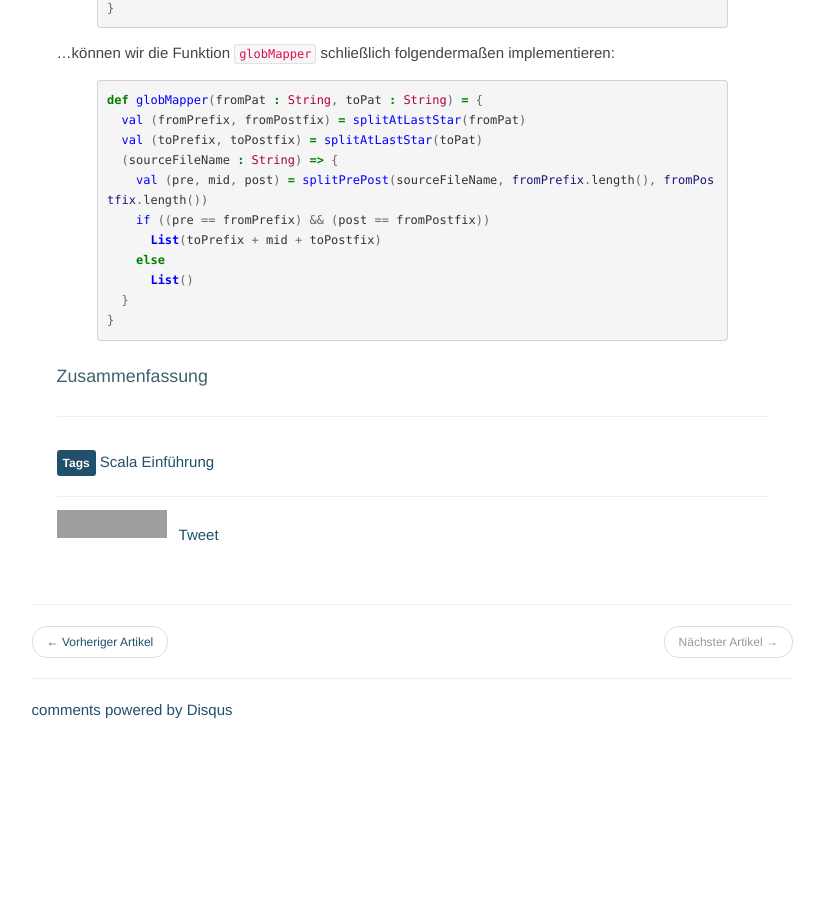
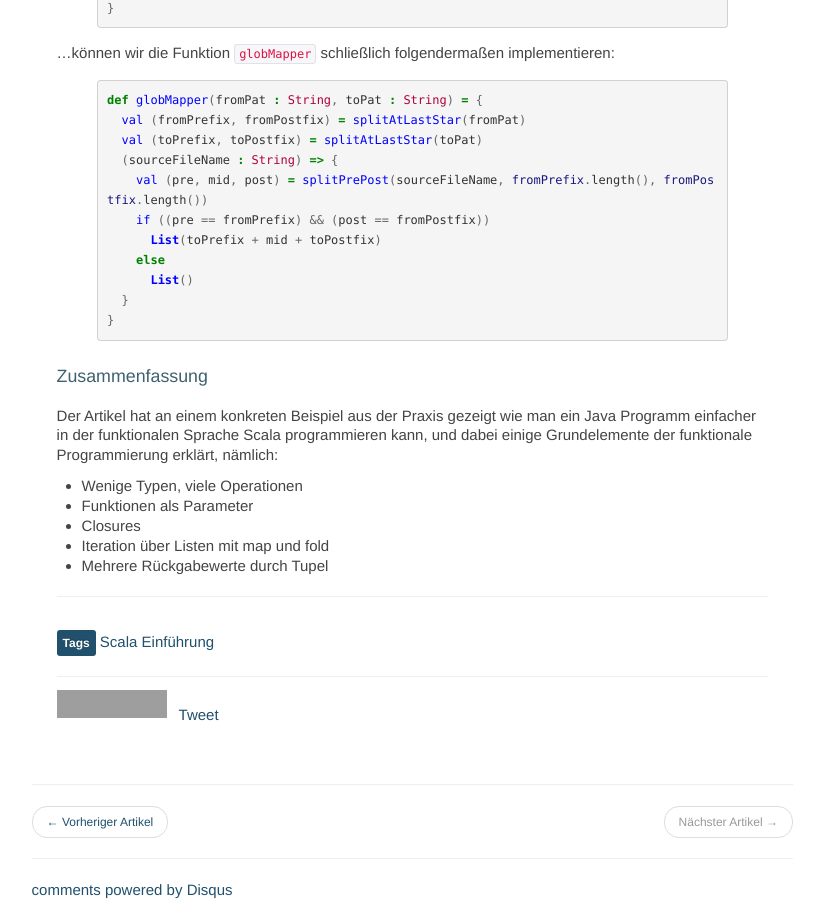
Before and after one commit to funktionale-programmierung/funktionale-programmierung.github.com, a Jekyll site: the page built from _posts/2013-05-02-Funktionale-Einfuehreung-Ant.md, in a window 1280 px wide and 900 px high, scrolled down 7632 px. Shown: the whole window, without its empty margins (359-1183 px from the left). Built offline with Jekyll 4.4.1, drawn with Linux system fonts in a browser that asks for light colours; some web fonts are replaced; comment, search, counter and statistics services are not loaded; before the commit the page ends 8352 px from its top, so only the background shows below that; grey boxes are pictures that could not be loaded.

Commit message:
Zusammenfassung

```diff
--- a/_posts/2013-05-02-Funktionale-Einfuehreung-Ant.md
+++ b/_posts/2013-05-02-Funktionale-Einfuehreung-Ant.md
@@ -483,6 +483,15 @@ def globMapper(fromPat : String, toPat : String) = {
 
 ## Zusammenfassung
 
+Der Artikel hat an einem konkreten Beispiel aus der Praxis gezeigt wie
+man ein Java Programm einfacher in der funktionalen Sprache Scala
+programmieren kann, und dabei einige Grundelemente der funktionale
+Programmierung erklärt, nämlich:
 
+- Wenige Typen, viele Operationen
+- Funktionen als Parameter
+- Closures
+- Iteration über Listen mit map und fold
+- Mehrere Rückgabewerte durch Tupel
 
 <!-- more end -->
```
